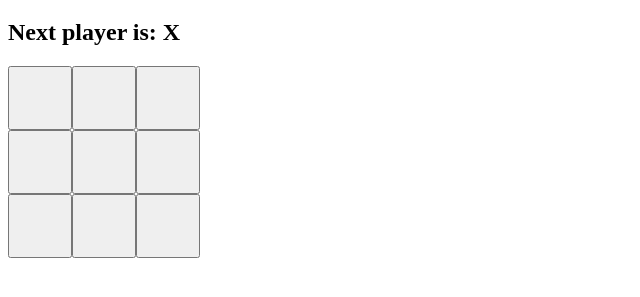
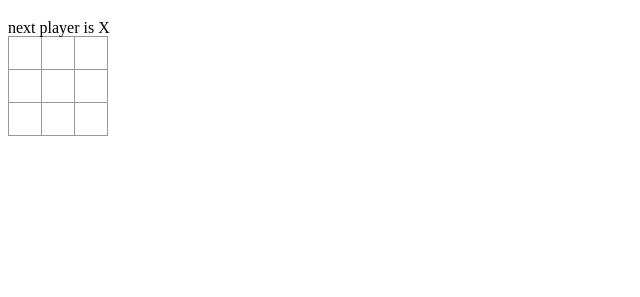
Before and after one commit to VictorVelarde/tic-tac-toe, a React app: page / in a window 1280 px wide. Shown: the part 61-358 px from the top of the page, without its empty margins (0-640 px from the left). Built offline with nearby package versions, Linux system fonts and the light colour scheme.

Commit message:
Functional component + alternating next player

```diff
--- /dev/null
+++ b/src/Board.css
@@ -0,0 +1,5 @@
+.board-row:after {
+  clear: both;
+  content: "";
+  display: table;
+}
--- a/src/Board.js
+++ b/src/Board.js
@@ -1,5 +1,5 @@
 import React, {Component} from 'react';
-
+import './Board.css';
 import Square from './Square';
 
 class Board extends Component {
@@ -11,33 +11,42 @@ class Board extends Component {
         null, null, null,
         null, null, null,
         null, null, null
-      ]
+      ],
+      next: 'X'
     };
   }
 
   render() {
-    let status = 'Next player is: X';
-
-    let elements = [];
-    for (let i = 1; i < 10; i++) {
-      elements.push(this.renderSquare(i));
-      let endOfRow = (i % 3 === 0);
-      endOfRow && elements.push(<br/>);
-    }
-    console.log(elements);
 
     return (
       <div>
-        <h2>{status}</h2>
-        {elements}
+        <div className="status">next player is {this.state.next}</div>
+
+        <div className="board-row">
+          {this.renderSquare(0)}
+          {this.renderSquare(1)}
+          {this.renderSquare(2)}
+        </div>
+        <div className="board-row">
+          {this.renderSquare(3)}
+          {this.renderSquare(4)}
+          {this.renderSquare(5)}
+        </div>
+        <div className="board-row">
+          {this.renderSquare(6)}
+          {this.renderSquare(7)}
+          {this.renderSquare(8)}
+        </div>
       </div>
     ); //squares;
   }
 
   handleClick(i){
     let s = this.state.squares.slice();
-    s[i] = 'X';
-    this.setState({squares: s});
+    let current = this.state.next;
+    s[i] = current;
+    let n = (current === 'X') ? 'O' : 'X';
+    this.setState({squares: s, next: n});
   }
 
   renderSquare(i) {
--- a/src/Square.css
+++ b/src/Square.css
@@ -1,5 +1,14 @@
 .square {
-  font-size: 30px;
-  color: #333;
-  padding: 30px;
+  background: #fff;
+  border: 1px solid #999;
+  float: left;
+  font-size: 24px;
+  font-weight: bold;
+  line-height: 34px;
+  height: 34px;
+  margin-right: -1px;
+  margin-top: -1px;
+  padding: 0;
+  text-align: center;
+  width: 34px;
 }
--- a/src/Square.js
+++ b/src/Square.js
@@ -1,16 +1,12 @@
-import React, {Component} from 'react';
+import React from 'react';
 import './Square.css';
 
-class Square extends Component {
-  render() {
-    return (
-      <button
-        className="square"
-        onClick={() => this.props.onClick()}>
-        {this.props.value}
-      </button>
-    );
-  }
+function Square(props){
+  return (
+    <button className='square' onClick={props.onClick}>
+      {props.value}
+    </button>
+  );
 }
 
 export default Square;
```
